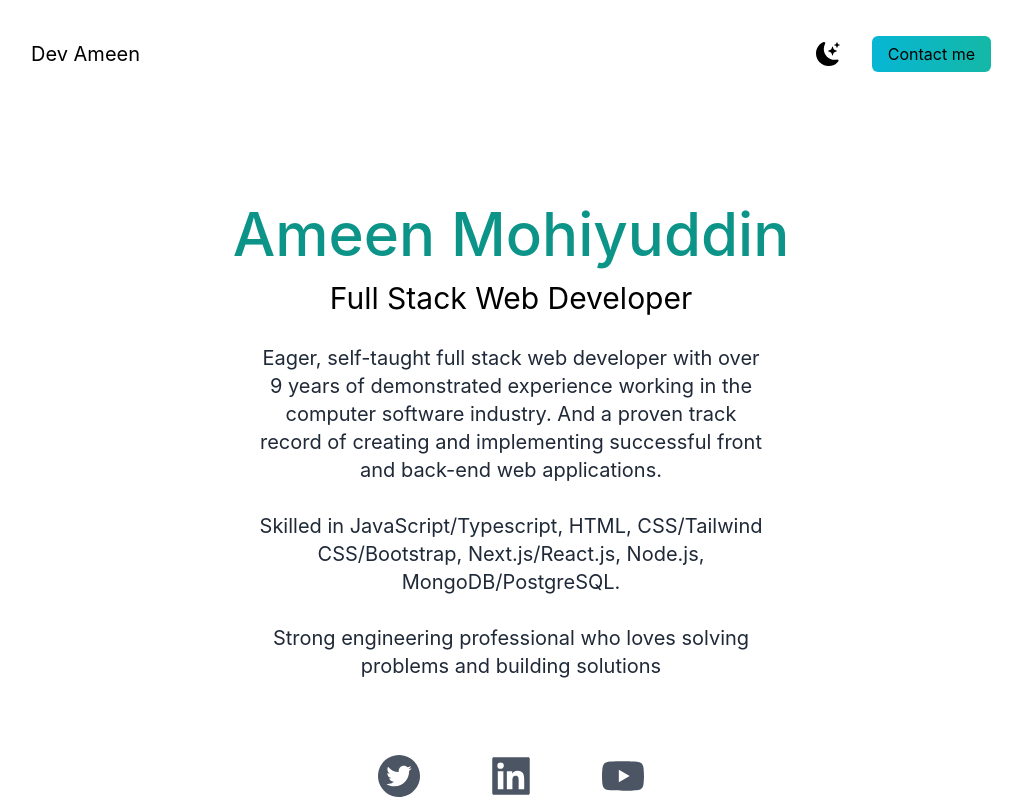
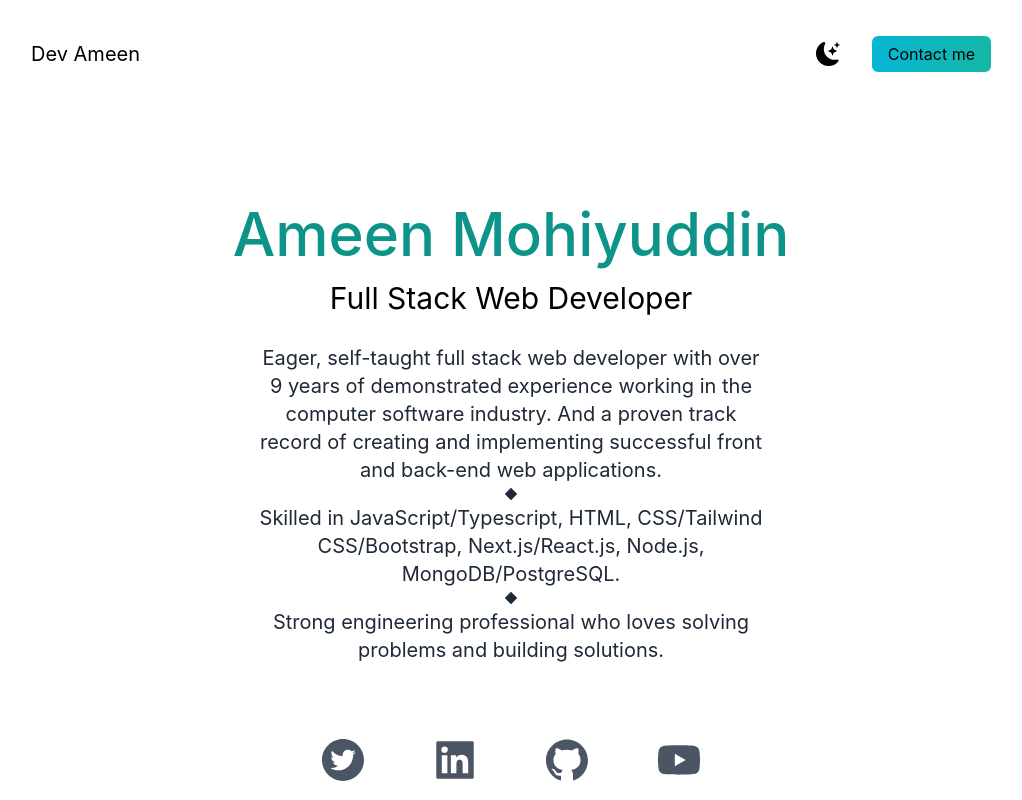
Before and after one commit to Aminizle/Main-Portfolio, a Next.js app in the folder my-project/: page / in a window 1280 px wide. Shown: the top 800 px of the page, without its empty margins (129-1151 px from the left). Built offline with nearby package versions, Linux system fonts and the light colour scheme.

Commit message:
added social media links and icons

```diff
--- a/my-project/pages/index.tsx
+++ b/my-project/pages/index.tsx
@@ -3,10 +3,12 @@ import Image from "next/image";
 import { Inter } from "@next/font/google";
 import styles from "@/styles/Home.module.css";
 import { BsFillMoonStarsFill } from "react-icons/bs";
+import { VscDebugBreakpointLog } from "react-icons/vsc";
 import {
   AiFillTwitterCircle,
   AiFillLinkedin,
   AiFillYoutube,
+  AiFillGithub,
 } from "react-icons/ai";
 import image from "next/image";
 import deved from "../public/dev-ed-wave.png";
@@ -51,7 +53,10 @@ export default function Home() {
                 <li>
                   <a
                     className="bg-gradient-to-r from-cyan-500 to-teal-500 text-wide px-4 py-2 rounded-md ml-8"
-                    href="#" onClick={() => window.location = 'mailto:AmeenMohiyuddin2022@gmail.com'}
+                    href="#"
+                    onClick={() =>
+                      (window.location = "mailto:AmeenMohiyuddin2022@gmail.com")
+                    }
                   >
                     Contact me
                   </a>
@@ -67,23 +72,29 @@ export default function Home() {
                 Full Stack Web Developer
               </h3>
               <p className="text-md py-5 leading-8 text-gray-800 md:text-xl max-w-lg mx-auto dark:text-gray-500">
-              Eager, self-taught full stack web developer with over 9 years of demonstrated experience working in the computer software industry. And a proven track record of creating and implementing successful front and back-end web applications.
-              <br />
-              <br />
-              Skilled in JavaScript/Typescript, HTML, CSS/Tailwind CSS/Bootstrap, Next.js/React.js, Node.js, MongoDB/PostgreSQL.
-              <br />
-              <br />
-               Strong engineering professional who loves solving problems and building solutions
+                Eager, self-taught full stack web developer with over 9 years of
+                demonstrated experience working in the computer software
+                industry. And a proven track record of creating and implementing
+                successful front and back-end web applications.
+                <VscDebugBreakpointLog className="mx-auto" />
+                Skilled in JavaScript/Typescript, HTML, CSS/Tailwind
+                CSS/Bootstrap, Next.js/React.js, Node.js, MongoDB/PostgreSQL.
+                <VscDebugBreakpointLog className="mx-auto" />
+                Strong engineering professional who loves solving problems and
+                building solutions.
               </p>
             </div>
             <div className="text-5xl flex justify-center gap-16 py-3 text-gray-600">
-              <a href="#">
+              <a href="https://twitter.com/DevAmeenM">
                 <AiFillTwitterCircle className="cursor-pointer text-5xl" />
               </a>
-              <a href="#">
+              <a href="https://www.linkedin.com/in/ameen-mohiyuddin/">
                 <AiFillLinkedin className=" cursor-pointer text-5xl" />
               </a>
-              <a href="#">
+              <a href="https://github.com/Aminizle">
+                <AiFillGithub className=" cursor-pointer text-5xl" />
+              </a>
+              <a href="https://www.youtube.com/channel/UCtnzaJeLTPhhH6jolpdGhpw">
                 <AiFillYoutube className="cursor-pointer text-5xl" />
               </a>
             </div>
```
